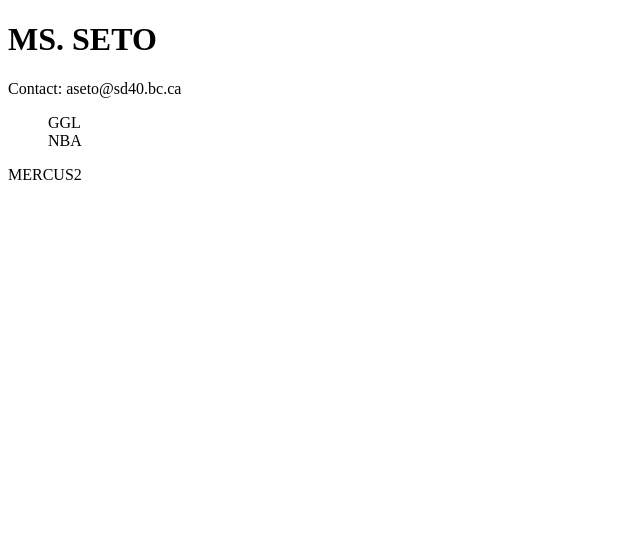
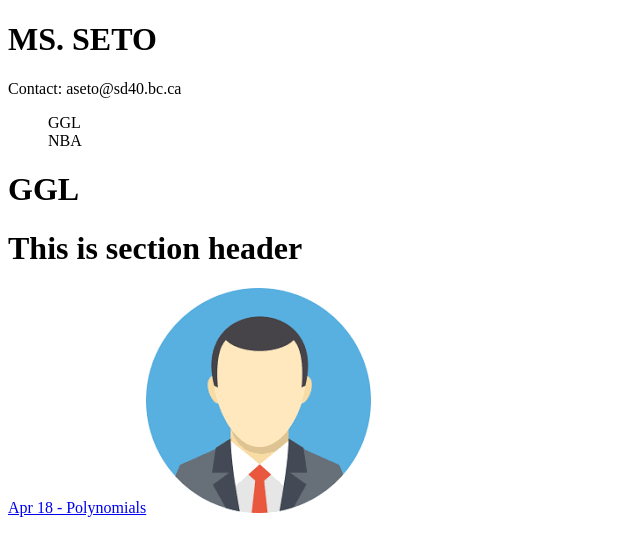
Before and after one commit to AllenLiDev/despaseto, a React (Create React App) app: page / in a window 1280 px wide. Both pictures are taken after a click on the element "GGL". Shown: the top 556 px of the page, without its empty margins (0-640 px from the left). Built offline with nearby package versions, Linux system fonts and the light colour scheme.

Commit message:
added ability to load content area from JSON document

```diff
--- a/src/components/App.js
+++ b/src/components/App.js
@@ -1,7 +1,7 @@
 import React from 'react';
 import Header from './Header';
 import Subjects from './SubjectsSidebar/Subjects';
-import ContentArea from './ContentArea/SubjectPage';
+import SubjectPage from './ContentArea/SubjectPage';
 
 class App extends React.Component {
     constructor(props) {
@@ -11,17 +11,32 @@ class App extends React.Component {
 
     testData = [
         {
+            id: 0,
+        },
+        {
             id: 1,
             subjectName: 'GGL',
             subjectInfo: [
-                { Title: 'Google' },
                 {
-                    Link: [
-                        { Text: 'Link' },
-                        { URL: 'google.ca' }
-                    ]
+                    content: {
+                        type: 1,
+                        text: 'This is section header'
+                    }
                 },
-                { Image: 'https://www.google.com/url?sa=i&source=images&cd=&cad=rja&uact=8&ved=2ahUKEwjh_vXakIjiAhUTCXwKHSETCNIQjRx6BAgBEAU&url=https%3A%2F%2Ficonscout.com%2Fsearch%3Fasset%3Dicon%26color%3D%2523FE7058%26product_type%3Ditem%26query%3DAvatar%26sort%3Dpopular&psig=AOvVaw1R17R6Gzloo6EzOhSBFkJ1&ust=1557274227323644' }
+                {
+                    content: {
+                        type: 2,
+                        text: 'Apr 18 - Polynomials',
+                        url: 'www.google.ca'
+                    }
+                },
+                {
+                    content:
+                    {
+                        type: 3,
+                        url: 'images/avatar.png'
+                    }
+                }
             ]
         },
         {
@@ -40,7 +55,7 @@ class App extends React.Component {
         }
     ];
 
-    changeSubject= (id) => {
+    changeSubject = (id) => {
         console.log('change key to: ' + id);
         this.setState({ subjectId: id });
     }
@@ -51,7 +66,7 @@ class App extends React.Component {
             <div className="container-fluid">
                 <Header />
                 <Subjects data={this.testData} changeSubject={this.changeSubject} />
-                <ContentArea subjectId={this.subjectId} />
+                <SubjectPage data={this.testData[this.state.subjectId]} />
             </div>
         );
     }
--- a/src/components/ContentArea/SubjectPage.js
+++ b/src/components/ContentArea/SubjectPage.js
@@ -1,10 +1,27 @@
 import React from 'react'
+import SubjectPageElememt from './SubjectPageElement';
 
 class SubjectPage extends React.Component {
+
     render() {
-        return(
-            <div>MERCUS2</div>
-        );
+        const { id } = this.props.data;
+        if (id === 0) {
+            return (
+                <div>Home Page no subject selected</div>
+            );
+        } else {
+            let count = 0;
+            const { subjectName, subjectInfo } = this.props.data;
+            const SubjectContent = subjectInfo.map((content) => {
+                return <SubjectPageElememt key={count++} content={content} />
+            });
+            return (
+                <div className="container">
+                    <h1>{subjectName}</h1>
+                    {SubjectContent}
+                </div>
+            );
+        }
     }
 }
 
--- /dev/null
+++ b/src/components/ContentArea/SubjectPageElement.js
@@ -0,0 +1,28 @@
+import React from 'react';
+
+class SubjectPageElement extends React.Component {
+    render() {
+        const { content } = this.props.content;
+        console.log(content);
+        if (content.type === 1) { //header
+            return (
+                // if new headr already exists add end line then header
+                <h1>{content.text}</h1>
+            );
+        } else if (content.type === 2) { //link
+            return (
+                <a href={content.url} target="_blank">{content.text}</a>
+            );
+        } else if (content.type === 3) { //Image
+            return (
+                <img src={content.url} className="img-fluid" alt="" />
+            );
+        } else {
+            return (
+                <div>undefined</div>
+            )
+        }
+    }
+}
+
+export default SubjectPageElement;
```
Also changed, not shown: public/images/HeaderImage.jpeg (renamed from src/components/HeaderImage.jpeg), public/images/avatar.png (added).
